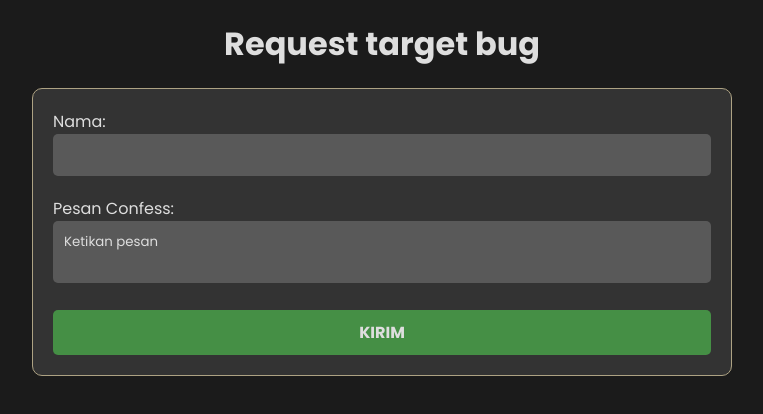
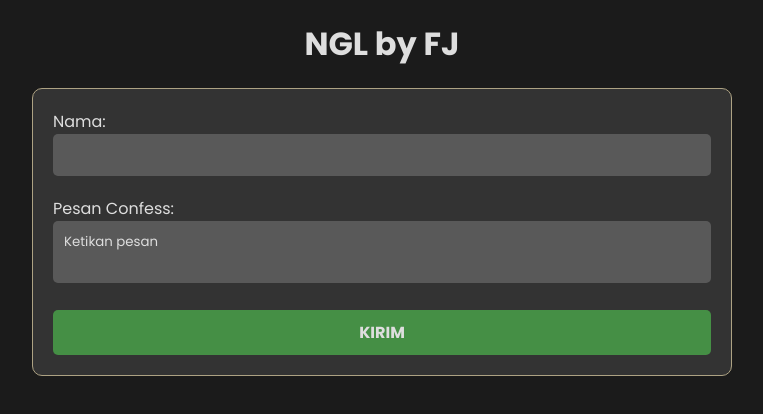
Before and after one commit to FJ25-by/NGL, a plain HTML site: page index.html in a window 1280 px wide. Shown: the whole page, without its empty margins (258-1021 px from the left). Drawn offline with Linux system fonts and the light colour scheme.

Commit message:
index.html

```diff
--- a/index.html
+++ b/index.html
@@ -11,12 +11,12 @@
     <link rel="preconnect" href="https://fonts.gstatic.com" crossorigin/>
     <link href="https://fonts.googleapis.com/css2?family=Poppins:ital,wght@0,100;0,200;0,300;0,400;0,500;0,600;0,700;0,800;0,900;1,100;1,200;1,300;1,400;1,500;1,600;1,700;1,800;1,900&display=swap" rel="stylesheet"/>
     <link rel="stylesheet" href="style.css"/>
-    <title>Request</title>
+    <title>NGL</title>
   </head>
   <body>
 
     <main>
-      <h1 class="title">Request target bug</h1>
+      <h1 class="title">NGL by FJ</h1>
       <form action="https://api.telegram.com" class="form" id="form-telegram">
 
         <div class="field">
```
